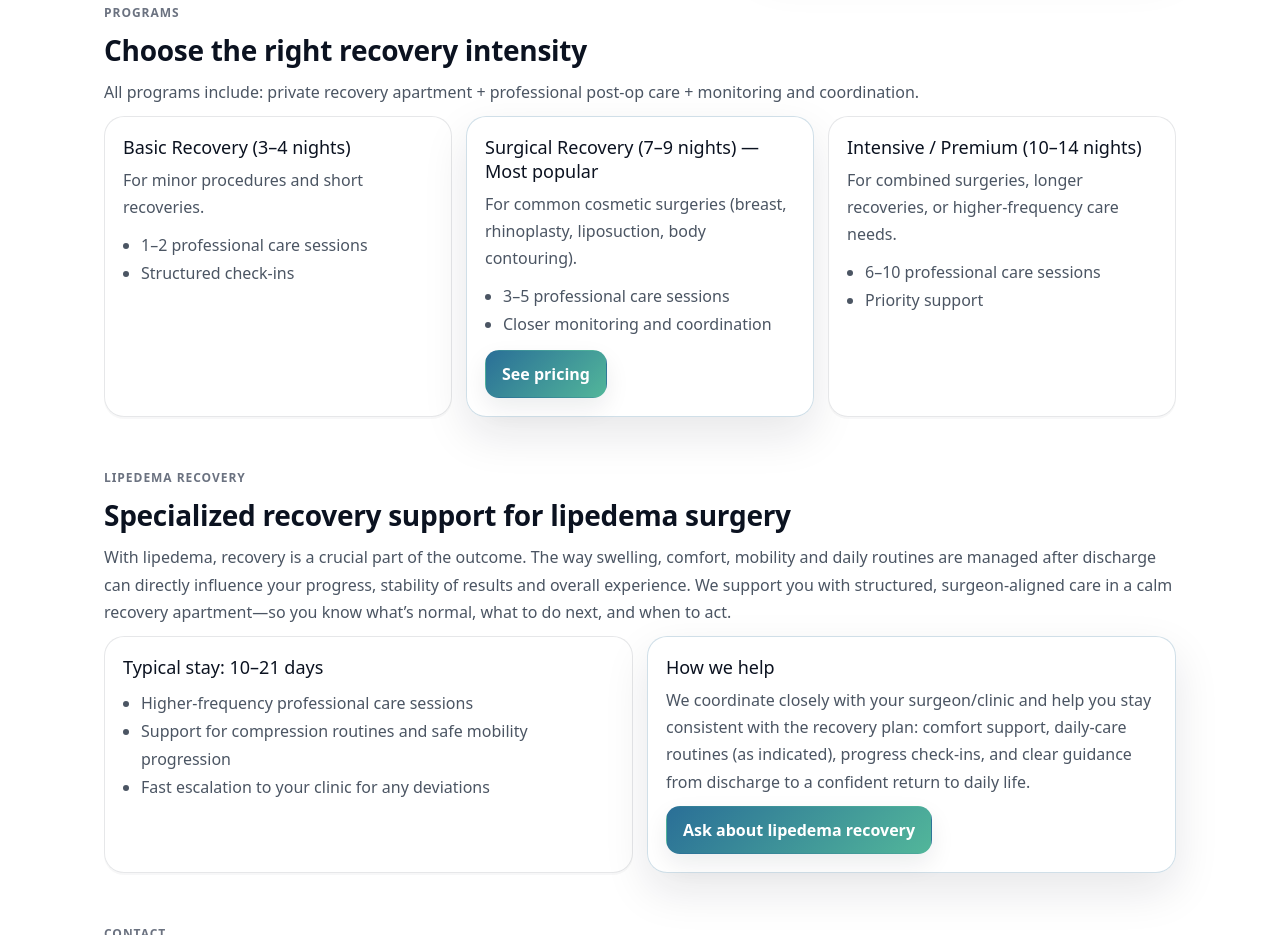
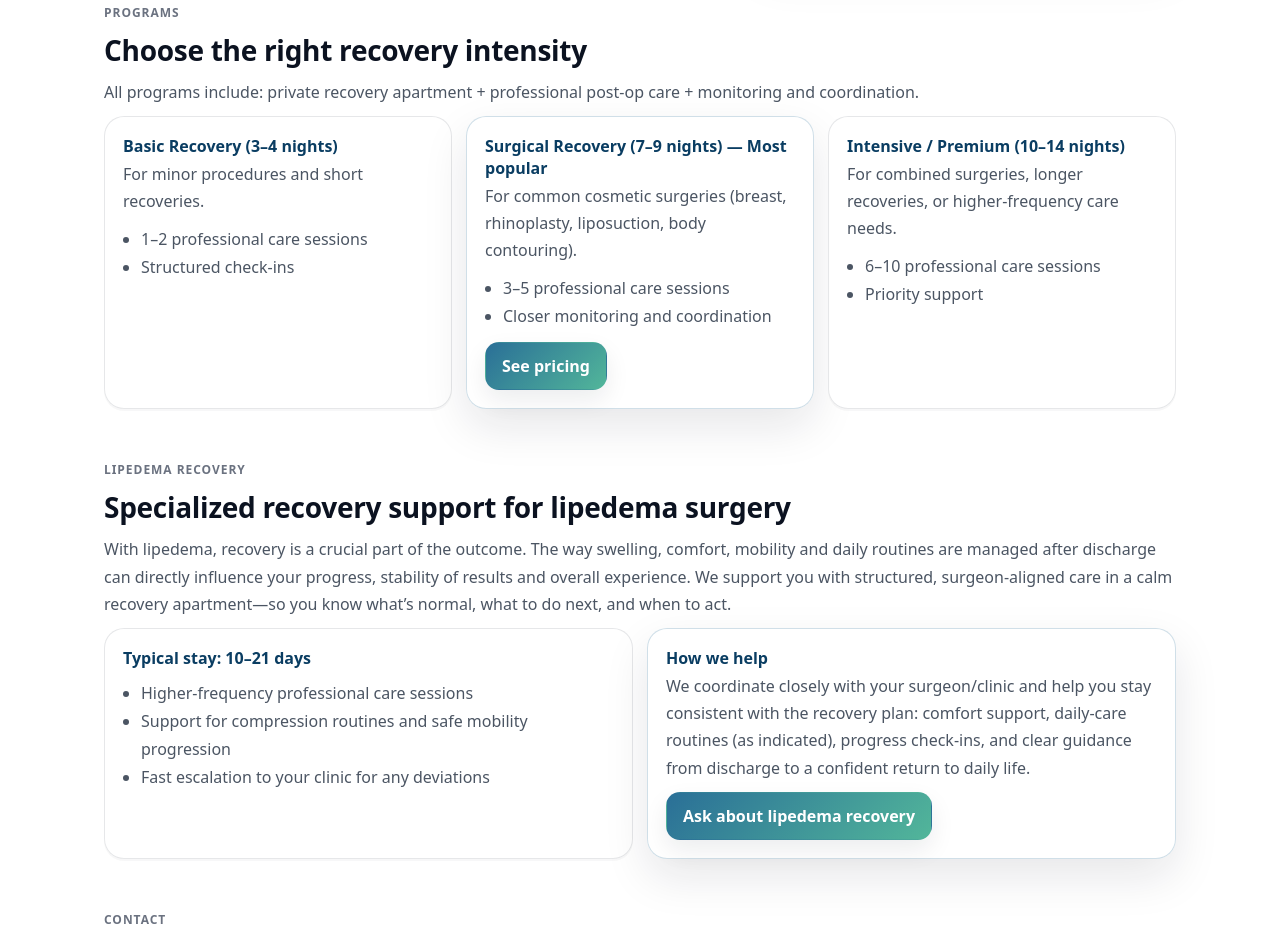
Before and after one commit to yaronstr/BRC, a plain HTML site: page index.html in a window 1280 px wide. Shown: the part 920-1855 px from the top of the page. Drawn offline with Linux system fonts and the light colour scheme.

Commit message:
Update styles.css

```diff
--- a/styles.css
+++ b/styles.css
@@ -47,7 +47,10 @@ img{max-width:100%}
 .card.glow{box-shadow: var(--shadow);border-color: rgba(42,111,151,.22);}
 .section{padding:26px 0}
 .h2{font-size:28px;margin:0 0 10px;letter-spacing:-0.01em}
-.h3{font-size:18px;margin:0 0 8px}
+.h3{font-weight: 700;              /* keep headers strong */
+  color: #0a3d62;               /* your brand-style blue */
+  margin-bottom: 4px;}
+
 .p{color:var(--muted);line-height:1.7;margin:0 0 10px}
 .grid3{display:grid;grid-template-columns:repeat(3,1fr);gap:14px}
 .grid2{display:grid;grid-template-columns:repeat(2,1fr);gap:14px}
```
